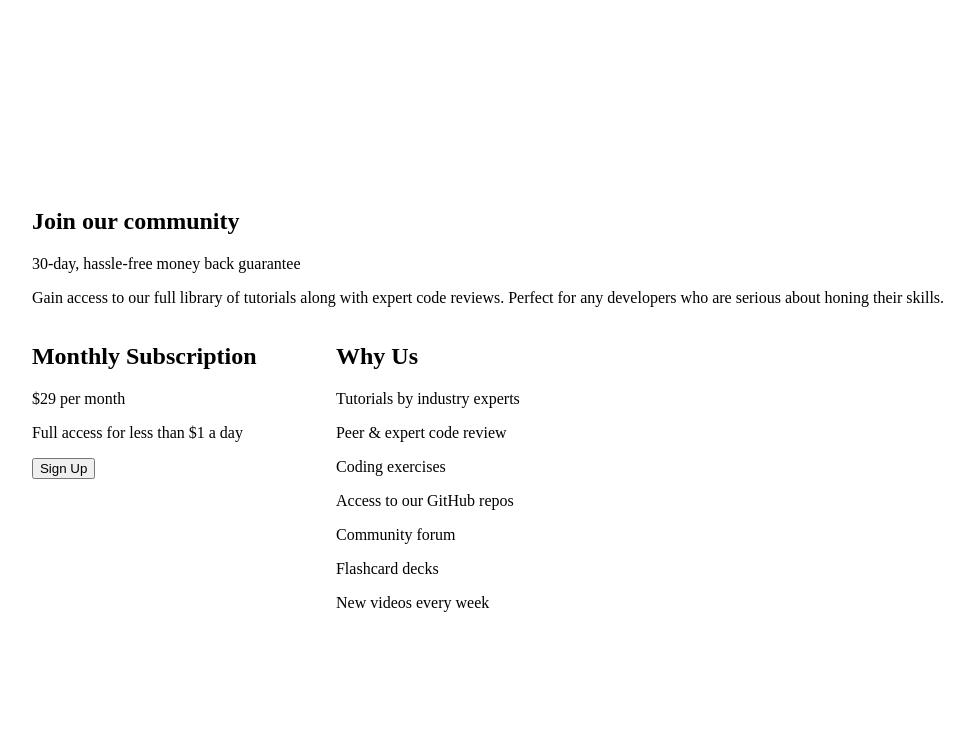
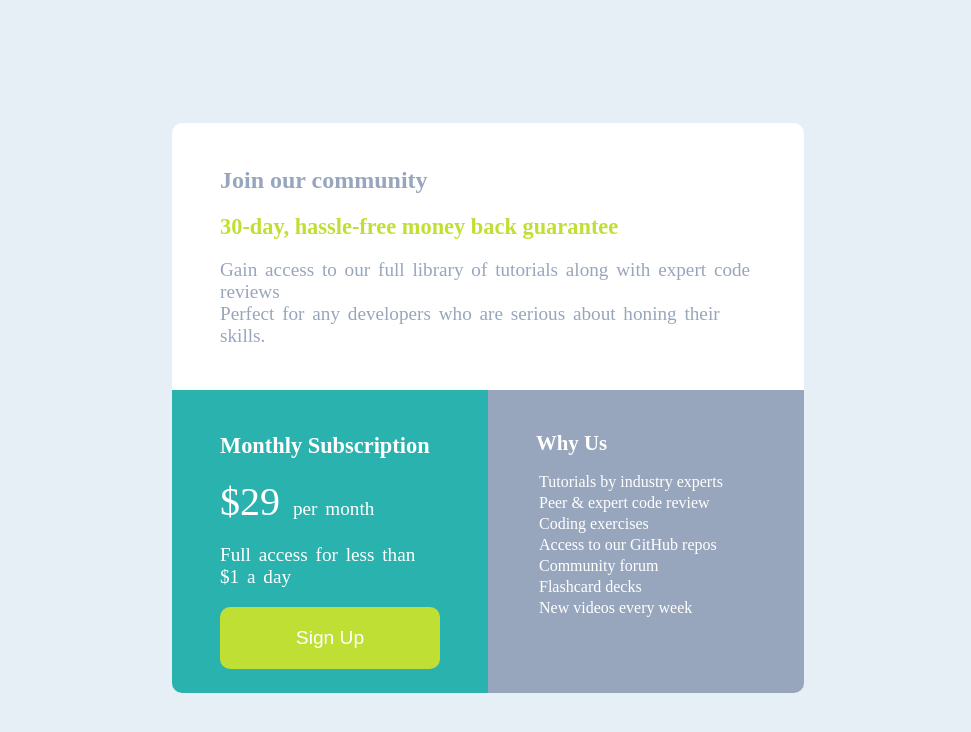
Before and after one commit to Mharvel13/Single-Price-Component-Challenge, a plain HTML site: page index.html in a window 1280 px wide. Shown: the whole page, without its empty margins (152-1123 px from the left). Drawn offline with Linux system fonts and the light colour scheme.

Commit message:
Added styling and colors

```diff
--- a/index.css
+++ b/index.css
@@ -1,12 +1,10 @@
 * {
-  /* margin: 0;
-    padding: 0; */
   box-sizing: border-box;
 }
 
 body {
   height: 100vh;
-  background-color: white;
+  background-color: hsl(204, 43%, 93%);
   display: flex;
   flex-direction: column;
   justify-content: center;
@@ -15,12 +13,84 @@ body {
 
 main {
   display: grid;
-  grid-template-columns: 1fr 1fr 1fr;
+  grid-template-columns: 1fr 1fr;
+  grid-template-rows: auto;
+  width: 50%;
 }
 
+section {
+  padding: 1.5rem 3rem;
+  border-radius: 20px;
+  color: white;
+}
+
+/* Heading section styles */
+
 .heading-section {
-  grid-column: 1 / 4;
+  grid-column: 1 / 3;
   background-color: white;
+  border-radius: 10px 10px 0px 0px;
+}
+
+.heading-section h1 {
+  color: hsl(218, 22%, 67%);
+  font-weight: bold;
+}
+
+.heading-section h2 {
+  color: hsl(71, 73%, 54%);
+  font-size: 1.4rem;
+}
+
+.heading-section p {
+  color: hsl(218, 22%, 67%);
+  font-size: 1.2rem;
+  word-spacing: 3px;
+}
+
+/* pricing section styles */
+
+.Pricing-section {
+  background-color: hsl(179, 62%, 43%);
+  color: white;
+  border-radius: 0px 0px 0px 10px;
+}
+
+.Pricing-section h2 {
+  font-size: 1.4rem;
+}
+
+.Pricing-section p {
+  font-size: 1.2rem;
+  word-spacing: 3px;
+}
+
+span {
+  font-size: 2.5rem;
+}
+
+.Pricing-section button {
+  width: 100%;
+  color: white;
+  background-color: hsl(71, 73%, 54%);
+  padding: 20px;
+  font-size: 1.2rem;
+  border-radius: 10px;
+  outline: none;
+  border: none;
+}
+
+.why-us-section {
+  background-color: hsl(218, 22%, 67%);
+  border-radius: 0px 0px 10px 0px;
+}
+
+.why-us-section h2 {
+  font-size: 1.3rem;
+}
+.why-us-section p {
+  margin: 3px;
+  font-size: 1rem;
 }
 
 .attribution {
--- a/index.html
+++ b/index.html
@@ -20,18 +20,18 @@
     <section class="heading-section">
       <h1> Join our community </h1>
 
-      <p class="heading-description">30-day, hassle-free money back guarantee </p>
+      <h2 class="heading-description">30-day, hassle-free money back guarantee </h2>
 
-      <p>Gain access to our full library of tutorials along with expert code reviews.
+      <p>Gain access to our full library of tutorials along with expert code reviews <br>
         Perfect for any developers who are serious about honing their skills.</p>
 
     </section>
 
-    <section>
+    <section class="Pricing-section">
       <h2> Monthly Subscription </h2>
 
 
-      <p> &dollar;29 per month </p>
+      <p> <span>&dollar;29 </span>  per month </p>
 
       <p> Full access for less than &dollar;1 a day </p>
 
@@ -39,7 +39,7 @@
 
     </section>
 
-    <section>
+    <section class="why-us-section">
 
       <h2> Why Us </h2>
 
```
